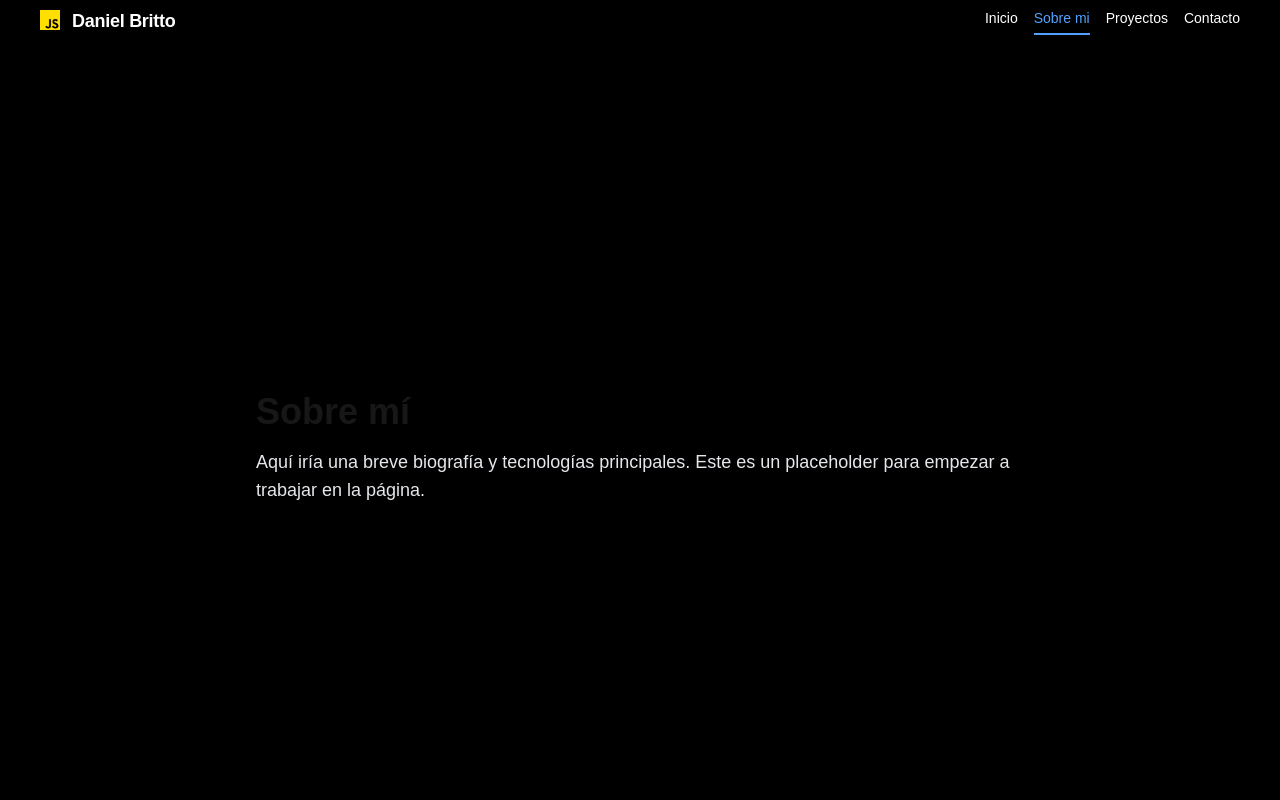
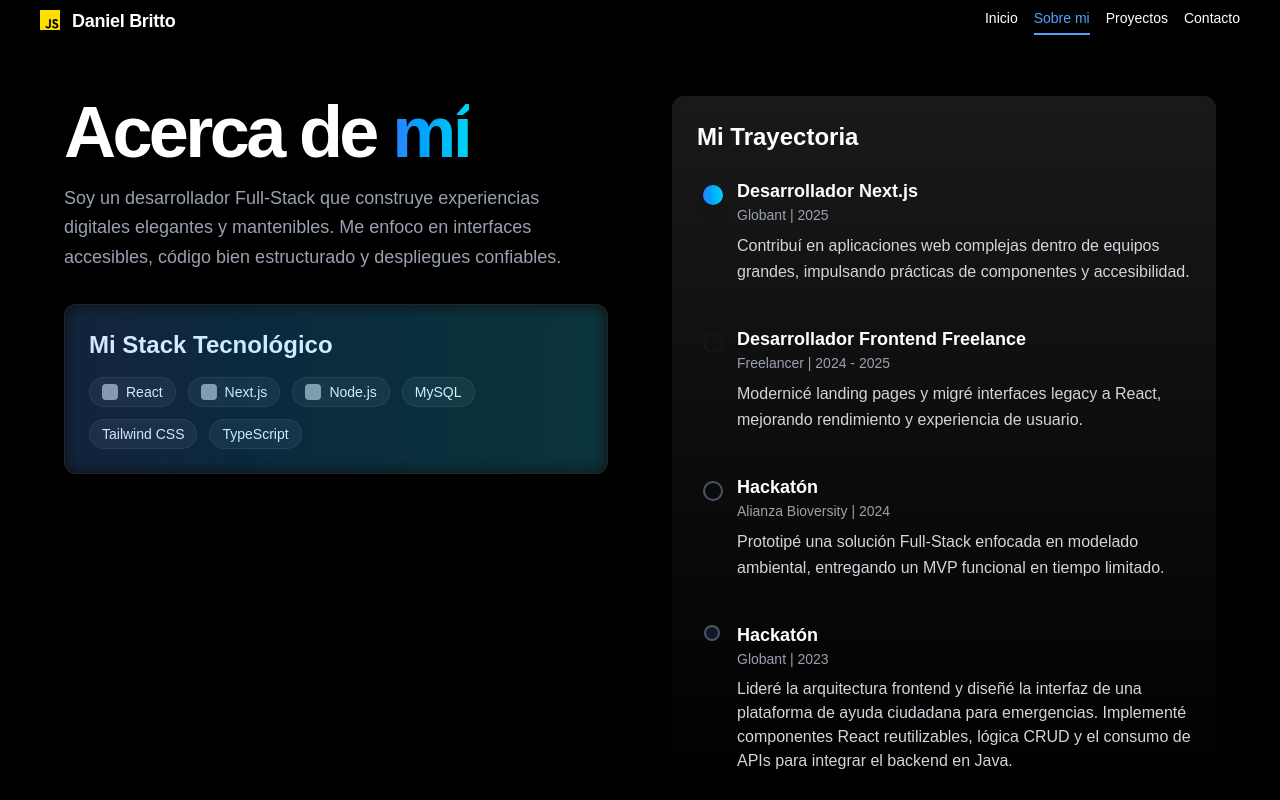
Before and after one commit to dbritto/portafolio, a Next.js app: page /about in a window 1280 px wide. Shown: the top 800 px of the page. Built offline with nearby package versions, Linux system fonts and the light colour scheme; grey boxes are pictures that could not be loaded.

Commit message:
add about.tsx

```diff
--- a/app/about/page.tsx
+++ b/app/about/page.tsx
@@ -1,15 +1,7 @@
-export const metadata = {
-  title: 'Sobre mi',
-  description: 'Página Sobre mi',
-}
+import About from "@/components/organisms/About";
 
 export default function AboutPage() {
   return (
-    <main className="min-h-screen flex items-center justify-center p-8">
-      <div className="max-w-3xl">
-        <h1 className="text-4xl font-bold mb-4">Sobre mí</h1>
-        <p className="text-lg text-gray-200">Aquí iría una breve biografía y tecnologías principales. Este es un placeholder para empezar a trabajar en la página.</p>
-      </div>
-    </main>
+    <About/>
   );
 }
--- /dev/null
+++ b/components/organisms/About.tsx
@@ -0,0 +1,98 @@
+export default function About() {
+    return (
+        <div className="flex flex-1 items-center justify-center px-4 md:px-8 py-12 bg-black from-blue-50/20 to-transparent">
+            <div className="w-full max-w-6xl">
+                <section className="flex flex-col gap-12 lg:flex-row lg:gap-16 items-start">
+                    <div className="lg:w-1/2 flex flex-col gap-8">
+                        <div className="space-y-4">
+                            <h1 className="text-5xl font-black tracking-tighter text-white sm:text-6xl md:text-7xl">
+                                Acerca de <span className="bg-gradient-to-r from-blue-500 to-cyan-400 text-transparent bg-clip-text">mí</span>
+                            </h1>
+                            <p className="text-lg text-gray-400 max-w-2xl leading-relaxed">
+                                Soy un desarrollador Full-Stack que construye experiencias digitales elegantes y mantenibles. Me enfoco en interfaces accesibles, código bien estructurado y despliegues confiables.
+                            </p>
+                        </div>
+
+                        <div className="relative p-6 rounded-xl border border-white/10 bg-white/5 backdrop-blur-md overflow-hidden">
+                            <div className="absolute -inset-px rounded-xl bg-gradient-to-r from-blue-500 to-cyan-400 opacity-20 blur-sm pointer-events-none"></div>
+                            <h3 className="text-2xl font-bold mb-4 text-white">Mi Stack Tecnológico</h3>
+                            <div className="flex flex-wrap gap-3 mt-2">
+                                <span className="px-3 py-1 rounded-full text-sm bg-white/6 border border-white/8 text-white flex items-center gap-2">
+                                    <span className="w-4 h-4 rounded-sm bg-[url('/icons/react.svg')] bg-contain bg-center" />
+                                    React
+                                </span>
+                                <span className="px-3 py-1 rounded-full text-sm bg-white/6 border border-white/8 text-white flex items-center gap-2">
+                                    <span className="w-4 h-4 rounded-sm bg-[url('/icons/nextjs.svg')] bg-contain bg-center" />
+                                    Next.js
+                                </span>
+                                <span className="px-3 py-1 rounded-full text-sm bg-white/6 border border-white/8 text-white flex items-center gap-2">
+                                    <span className="w-4 h-4 rounded-sm bg-[url('/icons/nodejs.svg')] bg-contain bg-center" />
+                                    Node.js
+                                </span>
+                                <span className="px-3 py-1 rounded-full text-sm bg-white/6 border border-white/8 text-white flex items-center gap-2">
+                                    MySQL
+                                </span>
+                                <span className="px-3 py-1 rounded-full text-sm bg-white/6 border border-white/8 text-white flex items-center gap-2">
+                                    Tailwind CSS
+                                </span>
+                                <span className="px-3 py-1 rounded-full text-sm bg-white/6 border border-white/8 text-white flex items-center gap-2">
+                                    TypeScript
+                                </span>
+                            </div>
+                        </div>
+                    </div>
+
+                    <div className="lg:w-1/2 flex flex-col gap-8">
+                        <div className="relative p-px rounded-xl bg-gradient-to-b from-white/10 to-transparent">
+                            <div className="bg-background-dark rounded-xl p-6">
+                                <h3 className="text-2xl font-bold mb-6 text-white">Mi Trayectoria</h3>
+                                <div className="relative space-y-10 pl-10">
+                                    <div className="relative">
+                                        <div className="absolute -left-[34px] top-2 w-5 h-5 rounded-full bg-gradient-to-r from-blue-500 to-cyan-400 shadow-lg"></div>
+
+                                        <h4 className="font-bold text-lg text-white">Desarrollador Next.js</h4>
+                                        <p className="text-sm text-gray-400">Globant | 2025</p>
+
+                                        <p className="mt-2 text-gray-300 leading-relaxed">
+                                            Contribuí en aplicaciones web complejas dentro de equipos grandes, impulsando prácticas de componentes y accesibilidad.
+                                        </p>
+                                    </div>
+                                    <div className="relative">
+                                        <div className="absolute -left-[34px] top-2 w-5 h-5 rounded-full border-2 border-glow-end bg-background-dark"></div>
+
+                                        <h4 className="font-bold text-lg text-white">Desarrollador Frontend Freelance</h4>
+                                        <p className="text-sm text-gray-400">Freelancer | 2024 - 2025</p>
+
+                                        <p className="mt-2 text-gray-300 leading-relaxed">
+                                            Modernicé landing pages y migré interfaces legacy a React, mejorando rendimiento y experiencia de usuario.
+                                        </p>
+                                    </div>
+                                    <div className="relative">
+                                        <div className="absolute -left-[34px] top-2 w-5 h-5 rounded-full border-2 border-gray-600 bg-background-dark"></div>
+
+                                        <h4 className="font-bold text-lg text-white">Hackatón</h4>
+                                        <p className="text-sm text-gray-400">Alianza Bioversity | 2024</p>
+
+                                        <p className="mt-2 text-gray-300 leading-relaxed">
+                                            Prototipé una solución Full-Stack enfocada en modelado ambiental, entregando un MVP funcional en tiempo limitado.
+                                        </p>
+                                    </div>
+                                    <div className="relative">
+                                        <div className="absolute -left-[33px] top-1 w-4 h-4 rounded-full border-2 border-gray-600 bg-gray-900"></div>
+
+                                        <h4 className="font-bold text-lg text-white">Hackatón</h4>
+                                        <p className="text-sm text-gray-400">Globant | 2023</p>
+
+                                        <p className="mt-2 text-gray-300">
+                                            Lideré la arquitectura frontend y diseñé la interfaz de una plataforma de ayuda ciudadana para emergencias. Implementé componentes React reutilizables, lógica CRUD y el consumo de APIs para integrar el backend en Java.
+                                        </p>
+                                    </div>
+                                </div>
+                            </div>
+                        </div>
+                    </div>
+                </section>
+            </div>
+        </div>
+    );
+}
```
